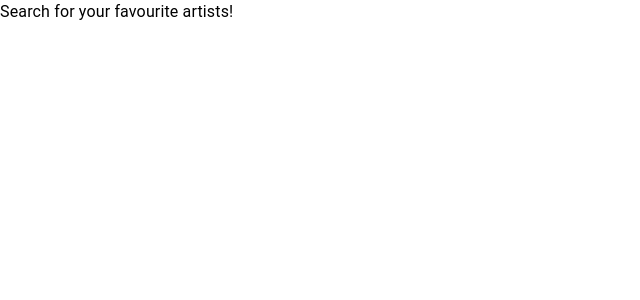
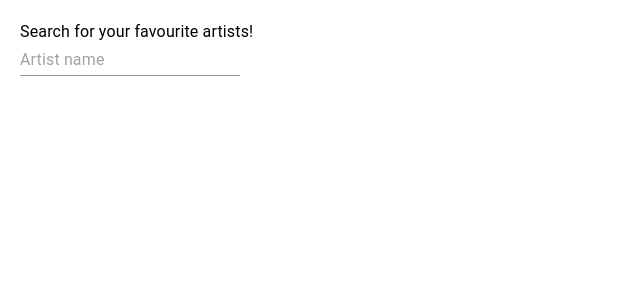
Before and after one commit to martin-aliverti/wantable-challenge, a React (Create React App) app: page / in a window 1280 px wide. Shown: the top 300 px of the page, without its empty margins (0-640 px from the left). Built offline with nearby package versions, Linux system fonts and the light colour scheme.

Commit message:
Search screen displays basic artists data

```diff
--- a/src/search/SearchScreen.tsx
+++ b/src/search/SearchScreen.tsx
@@ -1,8 +1,37 @@
-import React from "react";
-import { Typography } from "@material-ui/core";
+import React, { useState, useEffect } from "react";
+import { Typography, TextField } from "@material-ui/core";
+import ArtistService, { Artist as ArtistType } from "../services/ArtistService";
 
-export default () => (
-  <div>
-    <Typography>Search for your favourite artists!</Typography>
-  </div>
-);
+export default () => {
+  const [artists, setArtists] = useState<ArtistType[]>([]);
+  const [searchQuery, setSearchQuery] = useState("");
+
+  const handleChange = (event: any) => {
+    setSearchQuery(event.target.value);
+  };
+
+  useEffect(() => {
+    searchQuery.length && ArtistService.search(searchQuery).then(setArtists);
+  }, [searchQuery]);
+
+  return (
+    <div style={styles.container}>
+      <Typography>Search for your favourite artists!</Typography>
+      <TextField
+        placeholder="Artist name"
+        onChange={handleChange}
+        value={searchQuery}
+      />
+      {artists.map((artist) => (
+        <div>{artist.name}</div>
+      ))}
+    </div>
+  );
+};
+
+const styles = {
+  container: {
+    width: 500,
+    padding: 20,
+  },
+};
```
